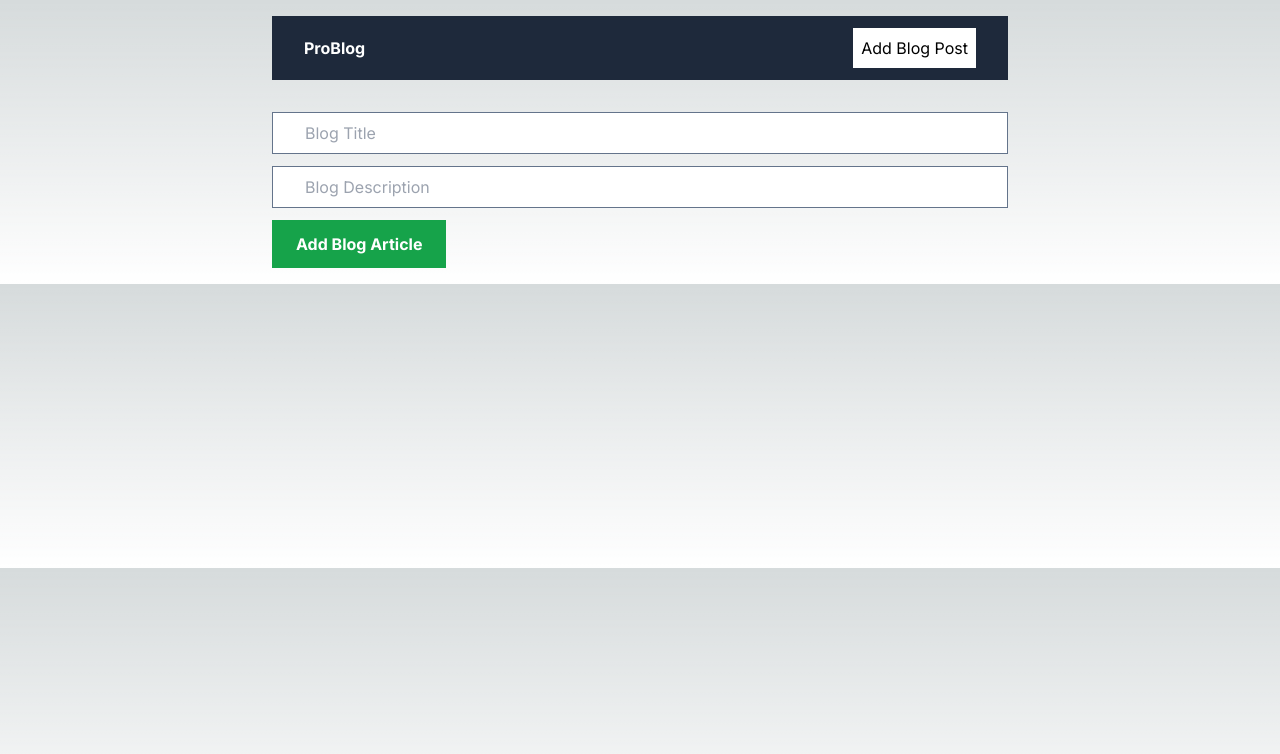
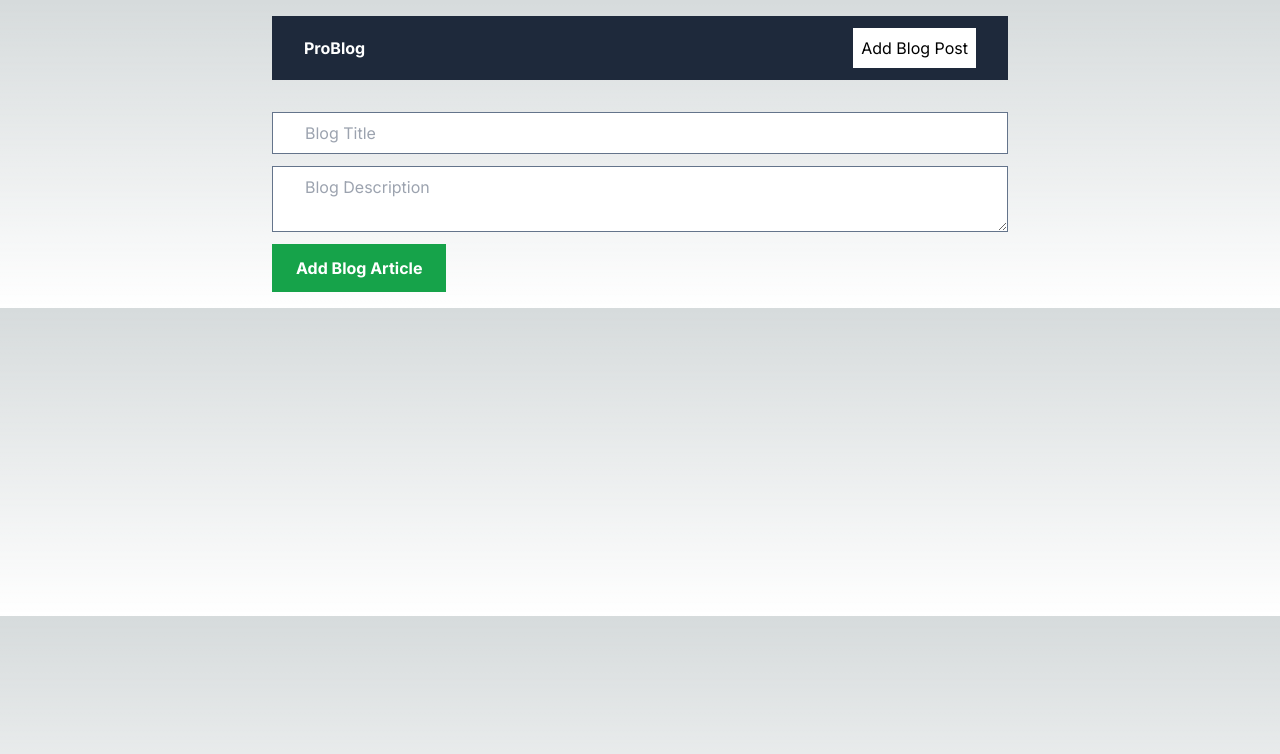
Before and after one commit to vinikatyal/blogger, a Next.js app: page /AddBlog in a window 1280 px wide. Shown: the top 754 px of the page. Built offline with nearby package versions, Linux system fonts and the light colour scheme.

Commit message:
chore: text area

```diff
--- a/app/AddBlog/page.tsx
+++ b/app/AddBlog/page.tsx
@@ -49,11 +49,10 @@ export default function AddBlog() {
                 placeholder="Blog Title"
             />
 
-            <input
+            <textarea
                 onChange={(e) => setDescription(e.target.value)}
                 value={description}
                 className="border border-slate-500 px-8 py-2"
-                type="text"
                 placeholder="Blog Description"
             />
 
--- a/components/EditBlog.tsx
+++ b/components/EditBlog.tsx
@@ -44,11 +44,10 @@ export default function EditTopicForm({ id, title, description }: Blog) {
                 placeholder="Blog Title"
             />
 
-            <input
+            <textarea
                 onChange={(e) => setNewDescription(e.target.value)}
                 value={newDescription}
                 className="border border-slate-500 px-8 py-2"
-                type="text"
                 placeholder="Topic Description"
             />
 
```
